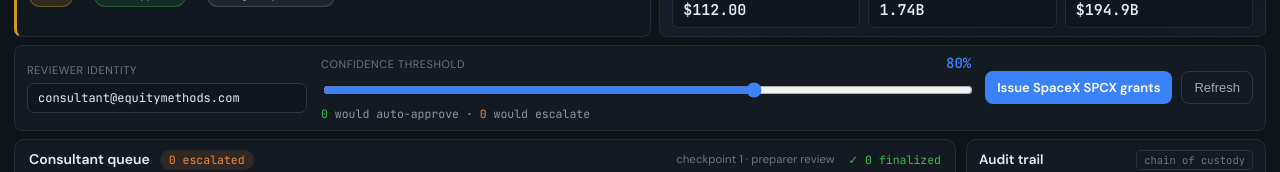
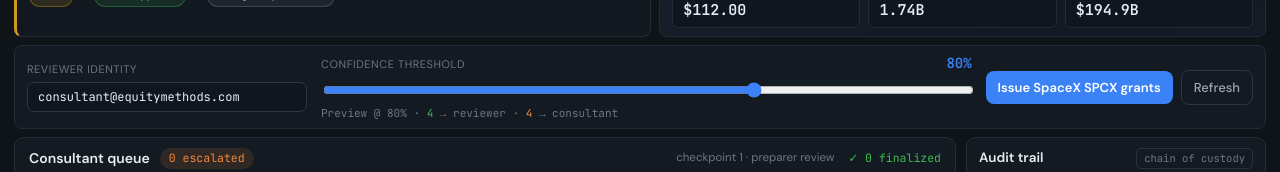
Before and after one commit to gitfitbro/equity-escalator, a React (Vite) app in the folder client/: page / in a window 1280 px wide. Shown: the part 153-325 px from the top of the page. Built offline with nearby package versions, Linux system fonts and the light colour scheme.

Commit message:
fix(ui): consolidate routing status into single live summary line

```diff
--- a/client/src/HitlReviewConsole.tsx
+++ b/client/src/HitlReviewConsole.tsx
@@ -76,7 +76,6 @@
   const [threshold, setThreshold] = useState(80);
   const [role, setRole] = useState<Role>('consultant');
   const [seeded, setSeeded] = useState(false);
-  const [seedStatus, setSeedStatus] = useState('');
   const [batch, setBatch] = useState<BatchItem[]>([]);
   const [audit, setAudit] = useState<AuditEvent[]>([]);
   const [lastSync, setLastSync] = useState('—');
@@ -124,8 +123,6 @@
       });
     });
 
-    const escCount = items.filter((it) => it.status === 'pending_consultant').length;
-    const autoCount = items.length - escCount;
     events.push({
       ts: nowTime(),
       type: 'batch_ingested',
@@ -136,7 +133,6 @@
     setSeeded(true);
     setBatch(items);
     setAudit(events.reverse());
-    setSeedStatus(`${autoCount} auto-approved · ${escCount} escalated to consultant`);
   };
 
   const handleThreshold = (t: number) => {
@@ -245,6 +241,11 @@
     [animateOut, who],
   );
 
+  const previewRouting = useMemo(() => {
+    const escalate = SEED_GRANTS.filter((it) => gate(it, threshold)).length;
+    return { auto: SEED_GRANTS.length - escalate, escalate };
+  }, [threshold]);
+
   const counts = useMemo(() => {
     const escalateCount = batch.filter((it) => gate(it, threshold)).length;
     return {
@@ -255,6 +256,10 @@
       finalizedCount: batch.filter((it) => it.status === 'finalized').length,
     };
   }, [batch, threshold]);
+
+  const routingSummary = seeded
+    ? { auto: counts.autoCount, escalate: counts.escalateCount }
+    : previewRouting;
 
   const { queueItems, queueCount } = useMemo(() => {
     const band = (c: number) =>
@@ -710,63 +715,31 @@
               onChange={(e) => handleThreshold(+e.target.value)}
               style={{ width: '100%', accentColor: ACCENT }}
             />
-            <div style={{ fontFamily: "'JetBrains Mono', monospace", fontSize: 11.5, color: '#8b98a8' }}>
-              <span style={{ color: '#3fb950' }}>{counts.autoCount}</span> would auto-approve ·{' '}
-              <span style={{ color: '#f0883e' }}>{counts.escalateCount}</span> would escalate
+            <div
+              className="hitl-routing-summary"
+              style={{ fontFamily: "'JetBrains Mono', monospace", fontSize: 11, color: '#6b7785' }}
+            >
+              {!seeded ? 'Preview' : 'Routed'} @ {threshold}% ·{' '}
+              <span style={{ color: '#3fb950' }}>{routingSummary.auto}</span> → reviewer ·{' '}
+              <span style={{ color: '#f0883e' }}>{routingSummary.escalate}</span> → consultant
             </div>
           </div>
 
-          <div style={{ display: 'flex', flexDirection: 'column', gap: 8, alignItems: 'flex-end' }}>
-            <div style={{ display: 'flex', gap: 9 }}>
+          <div className="hitl-controls-actions">
             <button
               type="button"
               onClick={handleSeed}
-                style={{
-                  background: ACCENT,
-                  color: '#fff',
-                  border: 'none',
-                  borderRadius: 8,
-                  fontFamily: 'DM Sans, sans-serif',
-                  fontWeight: 600,
-                  fontSize: 13,
-                  padding: '8px 12px',
-                  cursor: 'pointer',
-                }}
+              className="hitl-btn hitl-btn--primary"
             >
-                Issue SpaceX SPCX grants
+              {seeded ? 'Re-issue SPCX batch' : 'Issue SpaceX SPCX grants'}
             </button>
             <button
               type="button"
               onClick={() => setLastSync(nowTime())}
-                style={{
-                  background: 'transparent',
-                  color: '#9aa7b5',
-                  border: '1px solid #2b3644',
-                  borderRadius: 8,
-                  fontWeight: 500,
-                  fontSize: 13,
-                  padding: '8px 12px',
-                  cursor: 'pointer',
-                }}
+              className="hitl-btn hitl-btn--ghost"
             >
               Refresh
             </button>
-            </div>
-            {seeded && (
-              <div
-                style={{
-                  fontFamily: "'JetBrains Mono', monospace",
-                  fontSize: 11.5,
-                  color: '#3fb950',
-                  background: 'rgba(63,185,80,0.1)',
-                  border: '1px solid rgba(63,185,80,0.22)',
-                  borderRadius: 6,
-                  padding: '5px 10px',
-                }}
-              >
-                ✓ {seedStatus}
-              </div>
-            )}
           </div>
         </div>
 
--- a/client/src/hitl-console.css
+++ b/client/src/hitl-console.css
@@ -90,6 +90,45 @@
 .hitl-reviewer-input:focus {
   border-color: #3b82f6;
   box-shadow: 0 0 0 2px rgba(59, 130, 246, 0.15);
+}
+
+.hitl-controls-actions {
+  display: flex;
+  gap: 8px;
+  align-items: center;
+  flex-shrink: 0;
+  margin-left: auto;
+}
+
+.hitl-btn {
+  border-radius: 8px;
+  font-family: 'DM Sans', sans-serif;
+  font-weight: 600;
+  font-size: 13px;
+  padding: 8px 12px;
+  cursor: pointer;
+  white-space: nowrap;
+}
+
+.hitl-btn--primary {
+  background: #3b82f6;
+  color: #fff;
+  border: none;
+}
+
+.hitl-btn--primary:hover {
+  background: #2563eb;
+}
+
+.hitl-btn--ghost {
+  background: transparent;
+  color: #9aa7b5;
+  border: 1px solid #2b3644;
+  font-weight: 500;
+}
+
+.hitl-routing-summary {
+  line-height: 1.35;
 }
 
 .hitl-work-surface {
```
Lines whose indentation alone changed are shown as unchanged.
